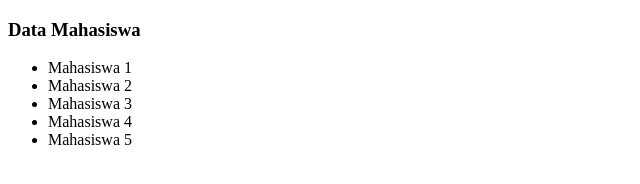
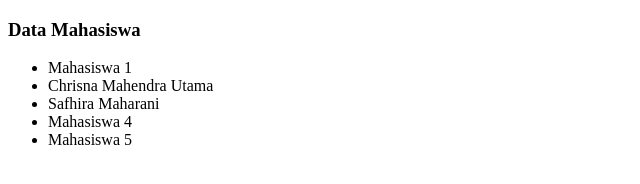
Before and after one commit to chrisna28/wpu-test-repo, a plain HTML site: page mahasiswa.html in a window 1280 px wide. Shown: the whole page, without its empty margins (0-640 px from the left). Drawn offline with Linux system fonts and the light colour scheme.

Commit message:
pengubahan nama mahasiswa

```diff
--- a/mahasiswa.html
+++ b/mahasiswa.html
@@ -10,8 +10,8 @@
     <h3>Data Mahasiswa</h3>
     <ul>
         <li>Mahasiswa 1</li>
-        <li>Mahasiswa 2</li>
-        <li>Mahasiswa 3</li>
+        <li>Chrisna Mahendra Utama</li>
+        <li>Safhira Maharani</li>
         <li>Mahasiswa 4</li>
         <li>Mahasiswa 5</li>
     </ul>
```
